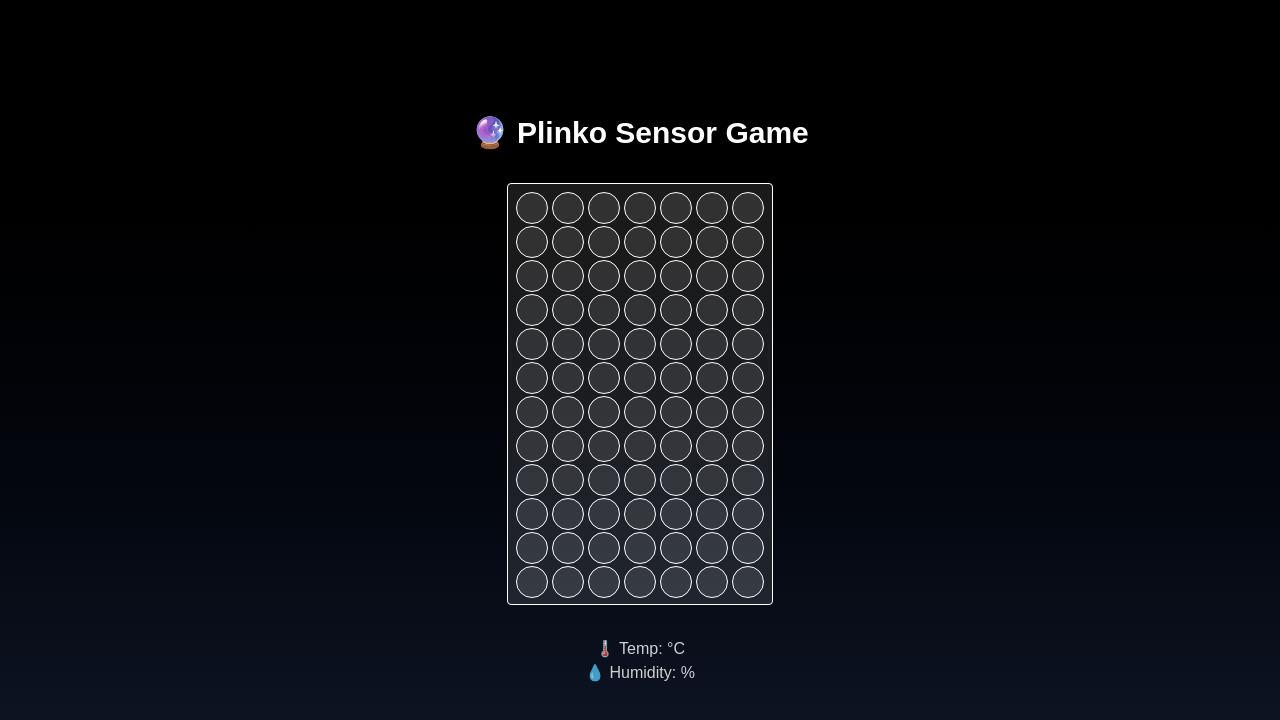
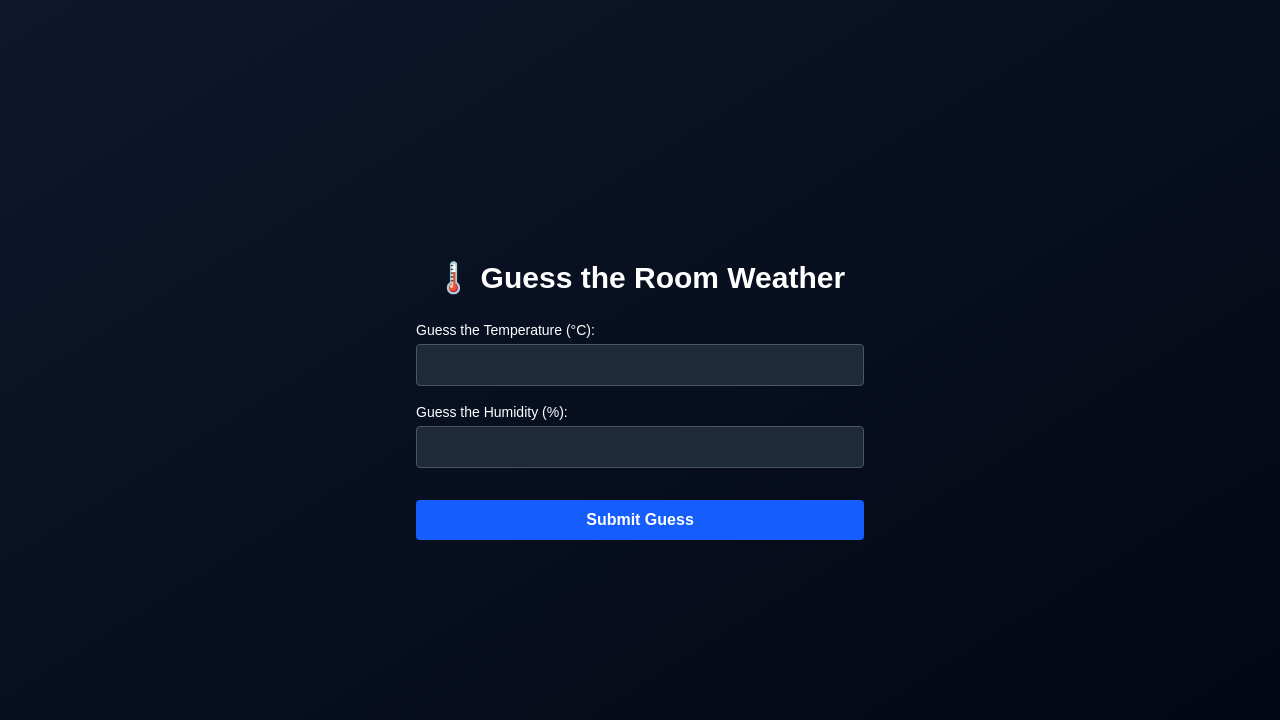
Before and after one commit to AmpasTheodoros/room-weather, a Next.js app: page / in a window 1280 px wide. Shown: the top 720 px of the page. Built offline with nearby package versions, Linux system fonts and the light colour scheme; no server answers; the database is empty.

Commit message:
quick test

```diff
--- a/src/app/page.tsx
+++ b/src/app/page.tsx
@@ -1,92 +1,72 @@
 'use client';
 
 import { useEffect, useState } from 'react';
-import clsx from 'clsx';
 
-const ROWS = 12;
-const COLS = 7;
-
-function simulatePlinkoPath(startCol: number): number[] {
-  const path = [startCol];
-  let col = startCol;
-  const rand = (min: number, max: number) => Math.floor(Math.random() * (max - min + 1)) + min;
-  for (let i = 0; i < ROWS; i++) {
-    const move = rand(0, 2);
-    if (move === 0 && col > 0) col--;
-    if (move === 2 && col < COLS - 1) col++;
-    path.push(col);
-  }
-  return path;
-}
-
-type RoomData = {
+type WeatherData = {
   local_temperature: number;
   local_humidity: number;
+  owm_temperature: number;
+  owm_humidity: number;
+  owm_description: string;
 };
 
-export default function Home() {
-  const [data, setData] = useState<RoomData | null>(null);
-  const [path, setPath] = useState<number[]>([]);
-  const [currentRow, setCurrentRow] = useState<number>(0);
+export default function GuessGame() {
+  const [realData, setRealData] = useState<WeatherData | null>(null);
+  const [guessedTemp, setGuessedTemp] = useState('');
+  const [guessedHumidity, setGuessedHumidity] = useState('');
+  const [submitted, setSubmitted] = useState(false);
 
-  useEffect(() => {
-    const fetchData = async () => {
-      const res = await fetch('/api/data');
-      const json = await res.json();
-      setData(json);
-      const temp = json.local_temperature;
-      const startCol = Math.max(0, Math.min(COLS - 1, Math.floor(((temp - 15) / 40) * COLS)));
-      const p = simulatePlinkoPath(startCol);
-      setPath(p);
-      setCurrentRow(0);
-    };
-
-    fetchData();
-    const interval = setInterval(fetchData, 8000);
-    return () => clearInterval(interval);
-  }, []);
-
-  useEffect(() => {
-    if (path.length === 0) return;
-    const timer = setInterval(() => {
-      setCurrentRow((r) => {
-        if (r >= path.length - 1) {
-          clearInterval(timer);
-          return r;
-        }
-        return r + 1;
-      });
-    }, 300);
-    return () => clearInterval(timer);
-  }, [path]);
+  const handleSubmit = async () => {
+    const res = await fetch('/api/data');
+    const json = await res.json();
+    setRealData(json);
+    setSubmitted(true);
+  };
 
   return (
-    <main className="min-h-screen bg-gradient-to-b from-black to-gray-900 flex flex-col items-center justify-center py-10 px-4 text-white">
-      <h1 className="text-3xl font-bold mb-8">🔮 Plinko Sensor Game</h1>
-      <div className="grid grid-rows-[repeat(12,_30px)] grid-cols-7 gap-1 border p-2 rounded bg-white/10">
-        {Array.from({ length: ROWS }).map((_, rowIdx) => (
-          Array.from({ length: COLS }).map((_, colIdx) => {
-            const isBall = rowIdx === currentRow && path[rowIdx] === colIdx;
-            return (
-              <div
-                key={`${rowIdx}-${colIdx}`}
-                className={clsx(
-                  'w-8 h-8 rounded-full border border-white flex items-center justify-center',
-                  isBall ? 'bg-yellow-400 animate-bounce' : 'bg-white/10'
-                )}
-              >
-                {isBall && '🟡'}
-              </div>
-            );
-          })
-        ))}
+    <div className="min-h-screen bg-gradient-to-br from-slate-900 to-gray-950 text-white flex flex-col items-center justify-center p-8">
+      <h1 className="text-3xl font-bold mb-6 text-center">🌡️ Guess the Room Weather</h1>
+
+      <div className="space-y-4 w-full max-w-md">
+        <div>
+          <label className="block text-sm mb-1">Guess the Temperature (°C):</label>
+          <input
+            type="number"
+            value={guessedTemp}
+            onChange={(e) => setGuessedTemp(e.target.value)}
+            className="w-full p-2 rounded bg-gray-800 border border-gray-600"
+            disabled={submitted}
+          />
+        </div>
+
+        <div>
+          <label className="block text-sm mb-1">Guess the Humidity (%):</label>
+          <input
+            type="number"
+            value={guessedHumidity}
+            onChange={(e) => setGuessedHumidity(e.target.value)}
+            className="w-full p-2 rounded bg-gray-800 border border-gray-600"
+            disabled={submitted}
+          />
+        </div>
+
+        <button
+          onClick={handleSubmit}
+          className="w-full py-2 mt-4 bg-blue-600 hover:bg-blue-700 rounded text-white font-semibold"
+          disabled={submitted}
+        >
+          Submit Guess
+        </button>
       </div>
-      {data && (
-        <div className="mt-8 text-center text-white/80">
-          <p>🌡️ Temp: {data.local_temperature}°C</p>
-          <p>💧 Humidity: {data.local_humidity}%</p>
+
+      {submitted && realData && (
+        <div className="mt-8 text-center space-y-2">
+          <h2 className="text-xl font-semibold">📊 Actual Values:</h2>
+          <p>🌡️ Temperature: <strong>{realData.local_temperature}°C</strong></p>
+          <p>💧 Humidity: <strong>{realData.local_humidity}%</strong></p>
+          <p>☁️ Outside: <strong>{realData.owm_description}</strong> ({realData.owm_temperature}°C / {realData.owm_humidity}%)</p>
         </div>
       )}
-    </main>
+    </div>
   );
 }
```
